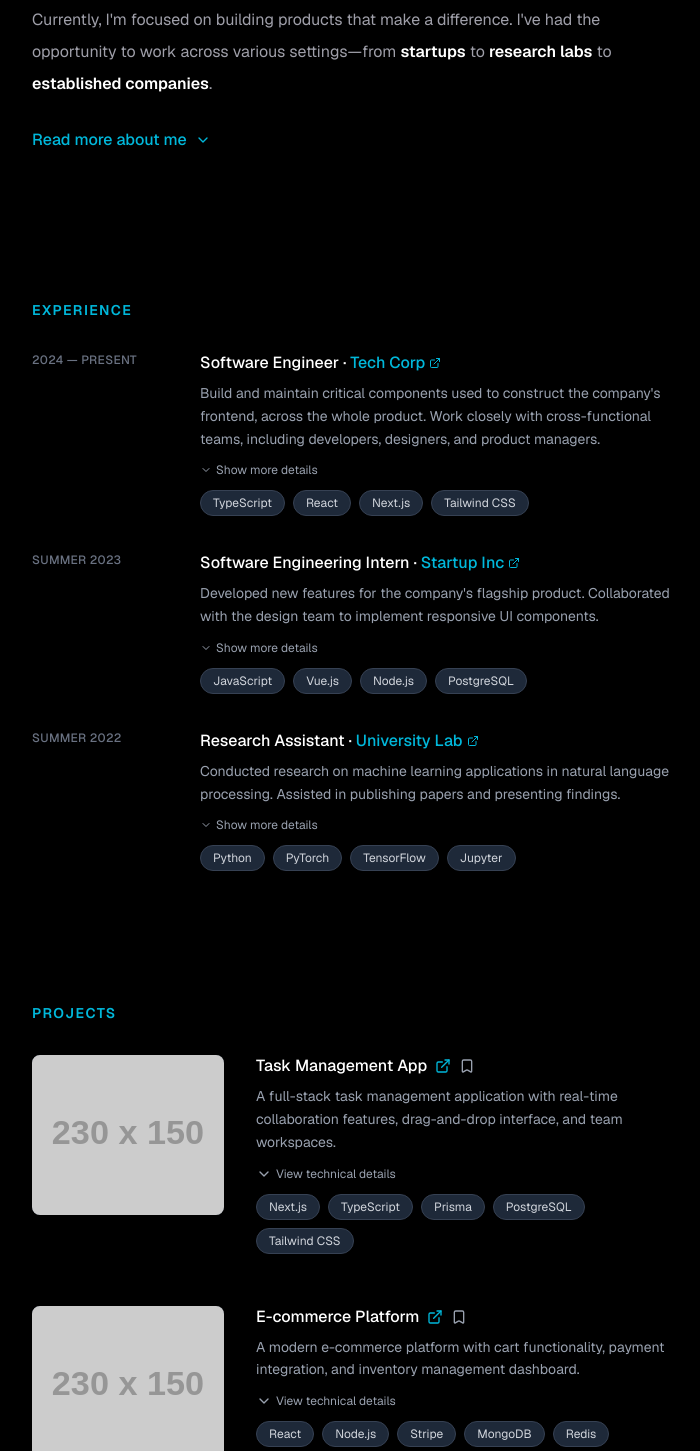
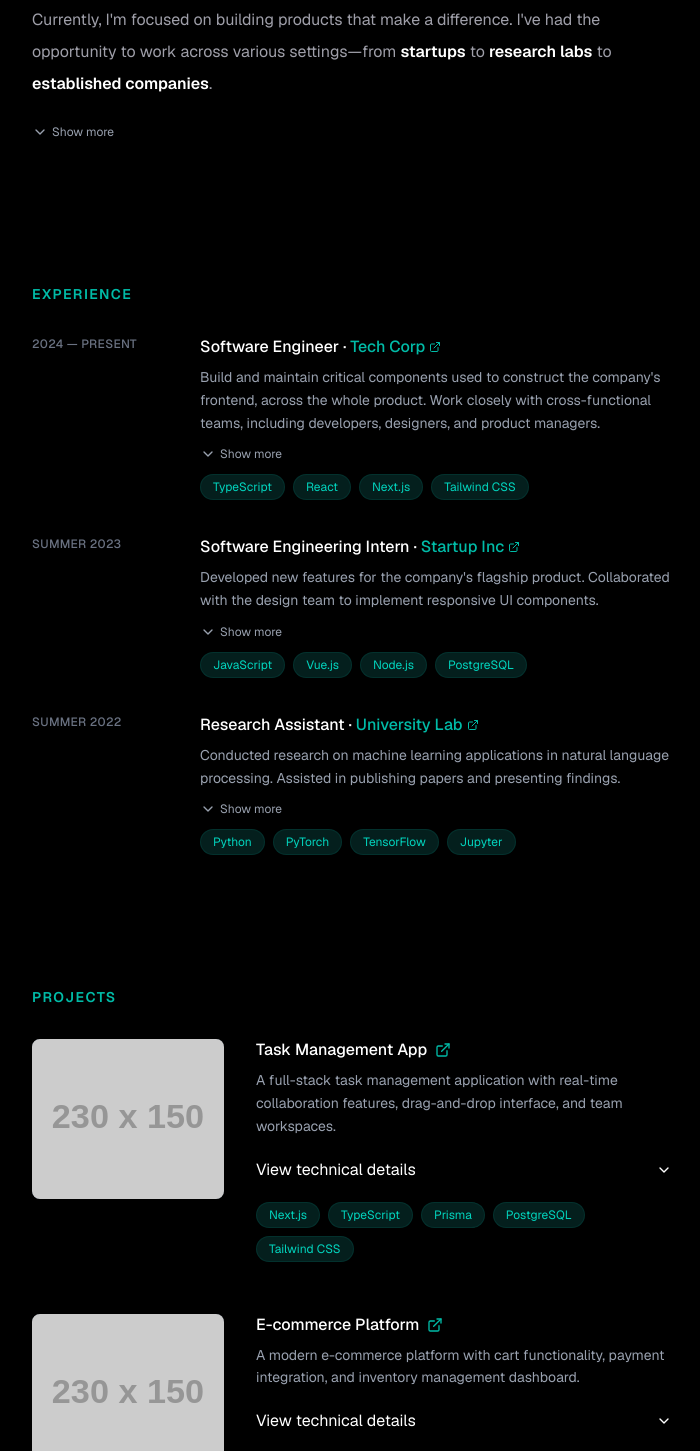
Before and after one commit to shubhampatel6103/portfolio, a Next.js app: page / in a window 1280 px wide. Shown: the part 1080-2531 px from the top of the page, without its empty margins (288-988 px from the left). Built offline with nearby package versions, Linux system fonts and the light colour scheme.

Commit message:
ui fixes

```diff
--- a/src/app/page.tsx
+++ b/src/app/page.tsx
@@ -3,10 +3,12 @@ import HeroSection from "@/components/heroSection";
 import AboutSection from "@/components/aboutSection";
 import ExperienceSection from "@/components/experienceSection";
 import ProjectsSection from "@/components/projectsSection";
+import ScrollToTop from "@/components/scrollToTop";
 
 export default function Home() {
   return (
     <div className="bg-black font-sans">
+      <ScrollToTop />
       <Header />
       <div className="flex justify-center">
         <HeroSection />
--- a/src/components/aboutSection.tsx
+++ b/src/components/aboutSection.tsx
@@ -1,16 +1,9 @@
 "use client";
 
-import { useState } from "react";
-import {
-  Collapsible,
-  CollapsibleTrigger,
-  CollapsibleContent,
-} from "@/components/ui/collapsible";
+import { Collapsible } from "@/components/ui/collapsible";
 import { Badge } from "@/components/ui/badge";
-import { ChevronDown } from "lucide-react";
 
 export default function AboutSection() {
-  const [isExpanded, setIsExpanded] = useState(false);
   const skills = [
     "React",
     "TypeScript",
@@ -21,7 +14,7 @@ export default function AboutSection() {
 
   return (
     <section id="about" className="w-full max-w-3xl px-16 py-20 bg-black">
-      <h2 className="text-cyan-500 dark:text-cyan-400 text-sm font-bold tracking-widest mb-8 uppercase">
+      <h2 className="text-teal-500 dark:text-teal-500 text-sm font-bold tracking-widest mb-8 uppercase">
         About
       </h2>
 
@@ -45,16 +38,8 @@ export default function AboutSection() {
           .
         </p>
 
-        <Collapsible open={isExpanded} onOpenChange={setIsExpanded}>
-          <CollapsibleTrigger className="flex items-center gap-2 text-cyan-500 hover:text-cyan-400 transition-colors font-medium mt-4">
-            <span>Read {isExpanded ? "less" : "more"} about me</span>
-            <ChevronDown
-              className={`w-4 h-4 transition-transform duration-300 ${
-                isExpanded ? "rotate-180" : ""
-              }`}
-            />
-          </CollapsibleTrigger>
-          <CollapsibleContent className="space-y-6 mt-4">
+        <Collapsible>
+          <div className="space-y-4">
             <p>
               Beyond coding, I'm deeply interested in user experience design,
               accessibility standards, and the latest web technologies. I
@@ -67,23 +52,20 @@ export default function AboutSection() {
               exploring new design patterns, contributing to open source
               projects, or sharing knowledge with the developer community.
             </p>
-            <div className="pt-4">
+
+            <div className="pt-2">
               <p className="text-sm font-semibold text-white mb-3">
                 Core Skills & Interests
               </p>
               <div className="flex flex-wrap gap-2">
                 {skills.map((skill) => (
-                  <Badge
-                    key={skill}
-                    variant="secondary"
-                    className="text-xs font-normal"
-                  >
+                  <Badge key={skill} variant="secondary" className="text-xs font-normal">
                     {skill}
                   </Badge>
                 ))}
               </div>
             </div>
-          </CollapsibleContent>
+          </div>
         </Collapsible>
       </div>
     </section>
--- a/src/components/experienceSection.tsx
+++ b/src/components/experienceSection.tsx
@@ -1,14 +1,9 @@
 "use client";
 
-import React, { useState } from "react";
 import Link from "next/link";
-import { ChevronDown, ExternalLink } from "lucide-react";
+import { ExternalLink } from "lucide-react";
 import { Badge } from "@/components/ui/badge";
-import {
-  Collapsible,
-  CollapsibleContent,
-  CollapsibleTrigger,
-} from "@/components/ui/collapsible";
+import { Collapsible } from "@/components/ui/collapsible";
 
 const experiences = [
   {
@@ -56,35 +51,22 @@ const experiences = [
 ];
 
 export default function ExperienceSection() {
-  const [openItems, setOpenItems] = useState<string[]>([]);
-
-  const toggleItem = (id: string) => {
-    setOpenItems((prev) =>
-      prev.includes(id) ? prev.filter((item) => item !== id) : [...prev, id],
-    );
-  };
-
   return (
     <section
       id="experience"
       className="w-full max-w-3xl px-16 py-16 scroll-mt-16 bg-black"
     >
-      <h2 className="text-sm font-semibold tracking-widest text-cyan-500 uppercase mb-8">
+      <h2 className="text-sm font-semibold tracking-widest text-teal-500 uppercase mb-8">
         Experience
       </h2>
 
       <div className="space-y-8">
         {experiences.map((exp, index) => {
-          const itemId = `exp-${index}`;
-          const isOpen = openItems.includes(itemId);
-
           return (
-            <Collapsible
-              key={itemId}
-              open={isOpen}
-              onOpenChange={() => toggleItem(itemId)}
+            <div
+              key={index}
+              className="group relative grid gap-4 pb-1 transition-all sm:grid-cols-8 sm:gap-8 lg:hover:opacity-100 lg:group-hover/list:opacity-50"
             >
-              <div className="group relative grid gap-4 pb-1 transition-all sm:grid-cols-8 sm:gap-8 lg:hover:opacity-100 lg:group-hover/list:opacity-50">
               <div className="sm:col-span-2">
                 <p className="text-xs font-medium uppercase tracking-wide text-gray-500">
                   {exp.period}
@@ -99,7 +81,7 @@ export default function ExperienceSection() {
                       href={exp.companyUrl}
                       target="_blank"
                       rel="noopener noreferrer"
-                        className="text-cyan-500 hover:underline inline-flex items-center gap-1"
+                      className="text-teal-500 hover:underline inline-flex items-center gap-1"
                     >
                       {exp.company}
                       <ExternalLink className="size-3" />
@@ -110,22 +92,13 @@ export default function ExperienceSection() {
                   </p>
                 </div>
 
-                  <CollapsibleTrigger className="flex items-center gap-1 text-xs text-gray-400 hover:text-cyan-500 transition-colors cursor-pointer">
-                    <ChevronDown
-                      className={`size-3 transition-transform duration-1000 ${
-                        isOpen ? "rotate-180" : ""
-                      }`}
-                    />
-                    {isOpen ? "Show less" : "Show more details"}
-                  </CollapsibleTrigger>
-
-                  <CollapsibleContent className="space-y-2">
+                <Collapsible>
                   <ul className="mt-2 space-y-1 text-sm text-gray-400 list-disc pl-4">
                     {exp.details.map((detail, i) => (
                       <li key={i}>{detail}</li>
                     ))}
                   </ul>
-                  </CollapsibleContent>
+                </Collapsible>
 
                 <div className="flex flex-wrap gap-2 mt-3">
                   {exp.technologies.map((tech) => (
@@ -140,7 +113,6 @@ export default function ExperienceSection() {
                 </div>
               </div>
             </div>
-            </Collapsible>
           );
         })}
       </div>
--- a/src/components/header.tsx
+++ b/src/components/header.tsx
@@ -19,7 +19,7 @@ export default function Header() {
               <a
                 key={link}
                 href={`#${link.toLowerCase()}`}
-                className="text-sm text-gray-400 hover:text-cyan-500 transition-colors"
+                className="text-sm text-gray-400 hover:text-teal-500 transition-colors"
               >
                 {link}
               </a>
@@ -28,7 +28,7 @@ export default function Header() {
 
           {/* Mobile Menu Button */}
           <button
-            className="sm:hidden text-gray-400 hover:text-cyan-500 transition-colors"
+            className="sm:hidden text-gray-400 hover:text-teal-500 transition-colors"
             onClick={() => setIsOpen(!isOpen)}
             aria-label="Toggle menu"
           >
@@ -46,7 +46,7 @@ export default function Header() {
                 <a
                   key={link}
                   href={`#${link.toLowerCase()}`}
-                  className="text-sm text-gray-400 hover:text-cyan-500 transition-colors py-2"
+                  className="text-sm text-gray-400 hover:text-teal-500 transition-colors py-2"
                   onClick={() => setIsOpen(false)}
                 >
                   {link}
--- a/src/components/heroSection.tsx
+++ b/src/components/heroSection.tsx
@@ -38,7 +38,7 @@ export default function HeroSection() {
             <h1 className="text-5xl sm:text-6xl md:text-7xl font-bold text-white mb-4 tracking-tight">
               Shubham Patel
             </h1>
-            <h2 className="text-xl sm:text-2xl text-cyan-500 font-medium">
+            <h2 className="text-xl sm:text-2xl text-teal-500 font-medium">
               Software Engineer
             </h2>
           </div>
@@ -69,7 +69,7 @@ export default function HeroSection() {
                 href={social.href}
                 target="_blank"
                 rel="noopener noreferrer"
-                className="text-gray-400 hover:text-cyan-500 transition-colors"
+                className="text-gray-400 hover:text-teal-500 transition-colors"
                 aria-label={social.alt}
               >
                 {social.icon}
--- a/src/components/projectsSection.tsx
+++ b/src/components/projectsSection.tsx
@@ -1,14 +1,9 @@
 "use client";
 
-import { useState } from "react";
 import Link from "next/link";
-import { ExternalLink, Bookmark, ChevronDown } from "lucide-react";
+import { ExternalLink } from "lucide-react";
 import { Badge } from "@/components/ui/badge";
-import {
-  Collapsible,
-  CollapsibleContent,
-  CollapsibleTrigger,
-} from "@/components/ui/collapsible";
+import { Collapsible } from "@/components/ui/collapsible";
 
 const projects = [
   {
@@ -85,34 +80,19 @@ const projects = [
 ];
 
 export default function ProjectsSection() {
-  const [openItems, setOpenItems] = useState<string[]>([]);
-
-  const toggleItem = (id: string) => {
-    setOpenItems((prev) =>
-      prev.includes(id) ? prev.filter((item) => item !== id) : [...prev, id],
-    );
-  };
-
   return (
     <section
       id="projects"
       className="w-full max-w-3xl px-16 py-16 scroll-mt-16 bg-black"
     >
-      <h2 className="text-sm font-semibold tracking-widest text-cyan-500 uppercase mb-8">
+      <h2 className="text-sm font-semibold tracking-widest text-teal-500 uppercase mb-8">
         Projects
       </h2>
 
       <div className="space-y-12">
         {projects.map((project) => {
-          const isOpen = openItems.includes(project.id);
-
           return (
-            <Collapsible
-              key={project.id}
-              open={isOpen}
-              onOpenChange={() => toggleItem(project.id)}
-            >
-              <div className="group relative grid gap-4 pb-1 transition-all sm:grid-cols-3 sm:gap-8 lg:hover:opacity-100 lg:group-hover/list:opacity-50 items-start">
+            <div key={project.id} className="group relative grid gap-4 pb-1 transition-all sm:grid-cols-3 sm:gap-8 lg:hover:opacity-100 lg:group-hover/list:opacity-50 items-start">
               {/* Project Image */}
               <div className="relative overflow-hidden rounded-lg bg-gray-800 sm:col-span-1 h-40">
                 <img
@@ -131,37 +111,23 @@ export default function ProjectsSection() {
                       href={project.projectUrl}
                       target="_blank"
                       rel="noopener noreferrer"
-                        className="text-cyan-500 hover:text-cyan-400 transition-colors"
+                      className="text-teal-500 hover:text-teal-400 transition-colors"
                     >
                       <ExternalLink className="size-4" />
                     </Link>
-                      <button className="text-gray-400 hover:text-cyan-500 transition-colors">
-                        <Bookmark className="size-4" />
-                      </button>
                   </h3>
                   <p className="mt-2 text-sm text-gray-400 leading-relaxed">
                     {project.description}
                   </p>
                 </div>
 
-                  <CollapsibleTrigger className="flex items-center gap-1 text-xs text-gray-400 hover:text-cyan-500 transition-colors cursor-pointer">
-                    <ChevronDown
-                      className={`w-4 h-4 transition-transform duration-1000 ${
-                        isOpen ? "rotate-180" : ""
-                      }`}
-                    />
-                    {isOpen
-                      ? "Hide technical details"
-                      : "View technical details"}
-                  </CollapsibleTrigger>
-
-                  <CollapsibleContent className="space-y-2">
+                <Collapsible header="View technical details">
                   <ul className="mt-2 space-y-1 text-sm text-gray-400 list-disc pl-4">
                     {project.details.map((detail, i) => (
                       <li key={i}>{detail}</li>
                     ))}
                   </ul>
-                  </CollapsibleContent>
+                </Collapsible>
 
                 <div className="flex flex-wrap gap-2 mt-3">
                   {project.technologies.map((tech) => (
@@ -176,7 +142,6 @@ export default function ProjectsSection() {
                 </div>
               </div>
             </div>
-            </Collapsible>
           );
         })}
       </div>
--- a/src/components/ui/collapsible.tsx
+++ b/src/components/ui/collapsible.tsx
@@ -1,113 +1,57 @@
 import React, { useState } from "react";
-
-interface CollapsibleContextType {
-  open: boolean;
-  onOpenChange: (open: boolean) => void;
-}
-
-const CollapsibleContext = React.createContext<
-  CollapsibleContextType | undefined
->(undefined);
-
-const useCollapsible = () => {
-  const context = React.useContext(CollapsibleContext);
-  if (!context) {
-    throw new Error(
-      "Collapsible components must be used within a Collapsible component",
-    );
-  }
-  return context;
-};
+import { ChevronDown } from "lucide-react";
 
 interface CollapsibleProps extends React.HTMLAttributes<HTMLDivElement> {
-  open?: boolean;
-  onOpenChange?: (open: boolean) => void;
+  header?: React.ReactNode;
   defaultOpen?: boolean;
+  children: React.ReactNode;
 }
 
 const Collapsible = React.forwardRef<HTMLDivElement, CollapsibleProps>(
-  (
-    {
-      open: controlledOpen,
-      onOpenChange,
-      defaultOpen = false,
-      children,
-      ...props
-    },
-    ref,
-  ) => {
-    const [uncontrolledOpen, setUncontrolledOpen] = useState(defaultOpen);
-    const isControlled = controlledOpen !== undefined;
-    const open = isControlled ? controlledOpen : uncontrolledOpen;
-
-    const handleOpenChange = (newOpen: boolean) => {
-      if (onOpenChange) {
-        onOpenChange(newOpen);
-      }
-      if (!isControlled) {
-        setUncontrolledOpen(newOpen);
-      }
-    };
+  ({ header, defaultOpen = false, children, className = "", ...props }, ref) => {
+    const [isOpen, setIsOpen] = useState(defaultOpen);
 
     return (
-      <CollapsibleContext.Provider
-        value={{ open, onOpenChange: handleOpenChange }}
-      >
-        <div ref={ref} {...props}>
+      <div ref={ref} className={className} {...props}>
+        {header ? (
+          <button
+            onClick={() => setIsOpen(!isOpen)}
+            className="w-full flex items-center justify-between gap-2 text-white hover:text-teal-500 transition-colors py-2"
+          >
+            <span className="text-left">{header}</span>
+            <ChevronDown
+              className={`w-4 h-4 transition-transform duration-500 shrink-0 ${
+                isOpen ? "rotate-180" : ""
+              }`}
+            />
+          </button>
+        ) : (
+          <button
+            onClick={() => setIsOpen(!isOpen)}
+            className="flex items-center gap-1 text-xs text-gray-400 hover:text-teal-500 transition-colors cursor-pointer"
+          >
+            <ChevronDown
+              className={`w-4 h-4 transition-transform duration-500 ${
+                isOpen ? "rotate-180" : ""
+              }`}
+            />
+            {isOpen ? "Show less" : "Show more"}
+          </button>
+        )}
+
+        <div
+          className="overflow-hidden transition-all duration-500 ease-in-out"
+          style={{
+            maxHeight: isOpen ? "1000px" : "0",
+            opacity: isOpen ? 1 : 0,
+          }}
+        >
           {children}
         </div>
-      </CollapsibleContext.Provider>
+      </div>
     );
   },
 );
 Collapsible.displayName = "Collapsible";
 
-interface CollapsibleTriggerProps extends React.ButtonHTMLAttributes<HTMLButtonElement> {}
-
-const CollapsibleTrigger = React.forwardRef<
-  HTMLButtonElement,
-  CollapsibleTriggerProps
->(({ onClick, ...props }, ref) => {
-  const { open, onOpenChange } = useCollapsible();
-
-  return (
-    <button
-      ref={ref}
-      onClick={(e) => {
-        onOpenChange(!open);
-        onClick?.(e);
-      }}
-      aria-expanded={open}
-      {...props}
-    />
-  );
-});
-CollapsibleTrigger.displayName = "CollapsibleTrigger";
-
-interface CollapsibleContentProps extends React.HTMLAttributes<HTMLDivElement> {}
-
-const CollapsibleContent = React.forwardRef<
-  HTMLDivElement,
-  CollapsibleContentProps
->(({ children, className = "", ...props }, ref) => {
-  const { open } = useCollapsible();
-
-  return (
-    <div
-      ref={ref}
-      hidden={!open}
-      data-state={open ? "open" : "closed"}
-      className={`overflow-hidden transition-all duration-1000 ease-in-out ${className}`}
-      style={{
-        maxHeight: open ? "1000px" : "0",
-        opacity: open ? 1 : 0,
-      }}
-      {...props}
-    >
-      {children}
-    </div>
-  );
-});
-CollapsibleContent.displayName = "CollapsibleContent";
-
-export { Collapsible, CollapsibleTrigger, CollapsibleContent };
+export { Collapsible };
```
Also changed, not shown: src/components/scrollToTop.tsx (added, +42 -0 lines), src/components/ui/badge.tsx (+4 -4 lines). Lines whose indentation alone changed are shown as unchanged.
